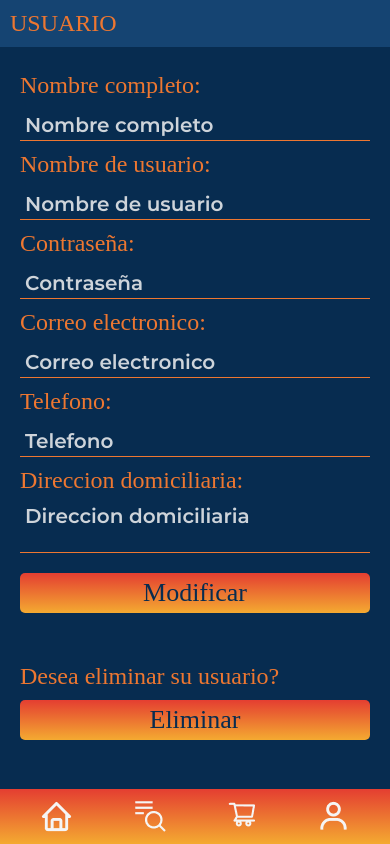
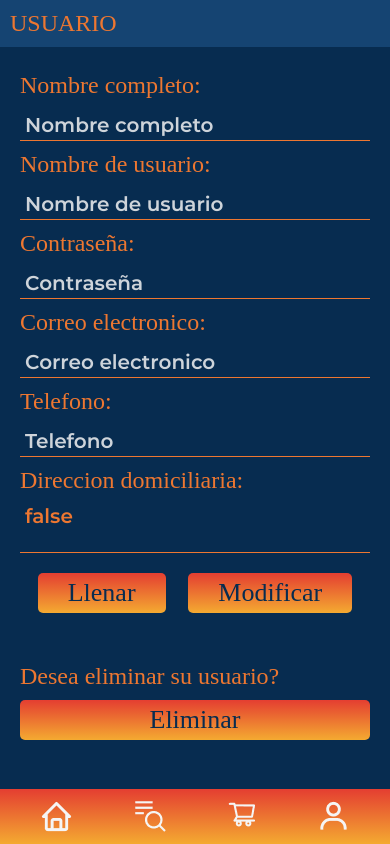
Before and after one commit to thebryanmartinez/ProyectoMovil2ReactUsuario, a React Native app: screen /Usuarios in a window 390 px wide. Built offline with nearby package versions, Linux system fonts and the light colour scheme; a web font is replaced by a local one.

Commit message:
Llenar datos en usuarios

```diff
--- a/src/componentes/ingresarProductos.js
+++ b/src/componentes/ingresarProductos.js
@@ -42,7 +42,7 @@ export default function App({ navigation }) {
         var cliente = JSON.parse(await AsyncStorage.getItem("cliente"));
         var token = cliente.token;
 
-        const response = await fetch("http://192.168.0.8:3001/api/productos/guardar", {
+        const response = await fetch("http://192.168.1.165:3001/api/productos/guardar", {
           method: "POST",
           headers: {
             Accept: "application/json",
--- a/src/componentes/login.js
+++ b/src/componentes/login.js
@@ -26,7 +26,7 @@ export default function login({ navigation }) {
     } else {
       try {
         const response = await fetch(
-          "http://192.168.1.18:3001/api/autenticacion/iniciosesion/",
+          "http://192.168.1.165:3001/api/autenticacion/iniciosesion/",
           {
             method: "POST",
             headers: {
--- a/src/componentes/registro.js
+++ b/src/componentes/registro.js
@@ -39,7 +39,7 @@ export default function App({ navigation }) {
         var cliente = JSON.parse(await AsyncStorage.getItem("cliente"));
         var token = cliente.token;
 
-        const response = await fetch("http://192.168.1.18:3001/api/usuarios", {
+        const response = await fetch("http://192.168.1.165:3001/api/usuarios", {
           method: "POST",
           headers: {
             Accept: "application/json",
--- a/src/componentes/usuarios.js
+++ b/src/componentes/usuarios.js
@@ -20,10 +20,9 @@ import { globalEntradas } from "../styles/entradas";
 import { date } from "yup";
 
 export default function App({ navigation }) {
-  const [usuario, setUsuario] = useState(null);
+  const [nombre_usuario, setNombre_Usuario] = useState(null);
   const [nombre_completo, setNombre_Completo] = useState(null);
   const [contrasena_encriptada, setContrasena_Encriptada] = useState(null);
-  const [nombre_usuario, setNombre_Usuario] = useState(null);
   const [correo, setCorreo] = useState(null);
   const [telefono, setTelefono] = useState(null);
   const [direccion_usuario, setDireccion_Usuario] = useState(false);
@@ -31,18 +30,16 @@ export default function App({ navigation }) {
   const readData = async () => {
     try {
       var cliente = JSON.parse(await AsyncStorage.getItem("cliente_datos"));
-    setUsuario(cliente.nombre_usuario);
+      setNombre_Usuario(cliente.nombre_usuario);
       setNombre_Completo(cliente.nombre_completo);
       setContrasena_Encriptada(cliente.contrasena_encriptada);
       setCorreo(cliente.correo);
       setTelefono(cliente.telefono);
       setDireccion_Usuario(cliente.direccion_usuario);
-      Alert.alert ("Leer correctamente:" + nombre_completo +" "+nombre_usuario+" "+correo+" "+telefono);
-   } catch(error) {
-      Alert.alert ("Error al leer:" + error);
+    } catch (error) {
+      Alert.alert("Error al leer:" + error);
     }
-
-}
+  };
 
   return (
     <SafeAreaView style={styles.fondo}>
@@ -57,35 +54,45 @@ export default function App({ navigation }) {
             onChangeText={setNombre_Completo}
             placeholderTextColor="#ced4da"
             placeholder="Nombre completo"
-          ></TextInput>
+          >
+            {nombre_completo}
+          </TextInput>
           <Text style={globalTyT.texto}>Nombre de usuario: </Text>
           <TextInput
             style={globalEntradas.entradaTexto}
             onChangeText={setNombre_Usuario}
             placeholder="Nombre de usuario"
             placeholderTextColor="#ced4da"
-          ></TextInput>
+          >
+            {nombre_usuario}
+          </TextInput>
           <Text style={globalTyT.texto}>Contraseña: </Text>
           <TextInput
             style={globalEntradas.entradaTexto}
             onChangeText={setContrasena_Encriptada}
             placeholder="Contraseña"
             placeholderTextColor="#ced4da"
-          ></TextInput>
+          >
+            {contrasena_encriptada}
+          </TextInput>
           <Text style={globalTyT.texto}>Correo electronico: </Text>
           <TextInput
             style={globalEntradas.entradaTexto}
             onChangeText={setCorreo}
             placeholder="Correo electronico"
             placeholderTextColor="#ced4da"
-          ></TextInput>
+          >
+            {correo}
+          </TextInput>
           <Text style={globalTyT.texto}>Telefono: </Text>
           <TextInput
             style={globalEntradas.entradaTexto}
             onChangeText={setTelefono}
             placeholder="Telefono"
             placeholderTextColor="#ced4da"
-          ></TextInput>
+          >
+            {telefono}
+          </TextInput>
           <Text style={globalTyT.texto}>Direccion domiciliaria: </Text>
           <TextInput
             style={globalEntradas.entradaArea}
@@ -94,10 +101,23 @@ export default function App({ navigation }) {
             placeholder="Direccion domiciliaria"
             placeholderTextColor="#ced4da"
             multiline={true}
-          ></TextInput>
+          >
+            {direccion_usuario}
+          </TextInput>
+          <View style={styles.contenedorBotones}>
             <Pressable onPress={readData}>
               <LinearGradient
-              style={globalBotones.boton}
+                style={globalBotones.botonConMargen}
+                start={{ x: 0, y: 0 }}
+                end={{ x: 0, y: 1 }}
+                colors={["#E43E31", "#F4AA31"]}
+              >
+                <Text style={globalBotones.tituloBoton}>Llenar</Text>
+              </LinearGradient>
+            </Pressable>
+            <Pressable>
+              <LinearGradient
+                style={globalBotones.botonConMargen}
                 start={{ x: 0, y: 0 }}
                 end={{ x: 0, y: 1 }}
                 colors={["#E43E31", "#F4AA31"]}
@@ -105,6 +125,7 @@ export default function App({ navigation }) {
                 <Text style={globalBotones.tituloBoton}>Modificar</Text>
               </LinearGradient>
             </Pressable>
+          </View>
           <View style={styles.eliminarUsuario}>
             <Text style={globalTyT.texto}>Desea eliminar su usuario?</Text>
             <Pressable>
--- a/src/styles/botones.js
+++ b/src/styles/botones.js
@@ -3,6 +3,19 @@ import { StyleSheet } from "react-native";
 export const globalBotones = StyleSheet.create({
   boton: {
     marginTop: 10,
+    paddingTop: 5,
+    paddingBottom: 5,
+    paddingLeft: 30,
+    paddingRight: 30,
+    borderRadius: 5,
+    backgroundColor: "#ed7731",
+    justifyContent: "center",
+    alignItems: "center",
+  },
+  botonConMargen: {
+    marginTop: 10,
+    marginRight: 5,
+    marginLeft: 5,
     paddingTop: 5,
     paddingBottom: 5,
     paddingLeft: 30,
```
Lines whose indentation alone changed are shown as unchanged.
